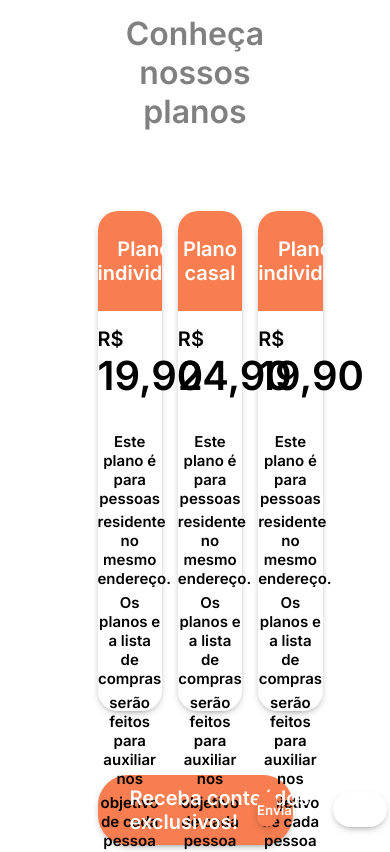
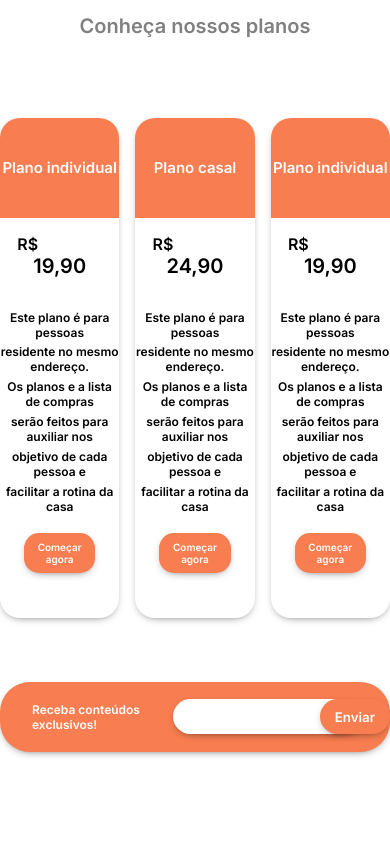
Before and after one commit to bruno-boggio/Figmateste-app, a React (Create React App) app: page / in a window 390 px wide. Shown: the part 3520-4372 px from the top of the page. Built offline with nearby package versions, Linux system fonts and the light colour scheme.

Commit message:
responsividade card planos e conteudos exclusivos

```diff
--- a/src/App.css
+++ b/src/App.css
@@ -810,7 +810,7 @@ p {
 }
 
 .div-conteudos-exclusivos{
-  width: 100%;
+  max-width: 100%;
   background-color: rgb(248,125,80);
   border-radius: 30px;
   display: flex;
@@ -828,8 +828,14 @@ p {
   margin-left: 2rem;
 }
 
+.conteudo-exclusivos-div-input-btn{
+  max-width: 100%;
+  display: flex;
+  margin: 0 auto;
+}
+
 .conteudo-exclusivos-input{
-  width: 40%;
+  max-width: 100%;
   height: 35px;
   border-radius: 20px;
   margin: 0 auto;
@@ -841,13 +847,12 @@ p {
 
 .conteudo-exclusivos-btn{
   border-radius: 20px;
-  width: 10%;
+  width: 80px;
   height: 35px;
   background-color: rgb(248,125,80);
-  margin-left: -130px;
   color: white;
   border: none;
-  margin-right: 1rem;
+  margin-left: -20%;
   -webkit-box-shadow: 0px 3px 10px -8px rgba(0,0,0,0.75);
   -moz-box-shadow: 0px 3px 10px -4px rgba(0,0,0,0.75);
   box-shadow: 0px 3px 10px -5px rgba(0,0,0,0.75);
@@ -1128,4 +1133,56 @@ p {
                   .comeceagora-btn{
                     max-width: 40%;
                   }
+
+                  .div-container-planos{
+                    max-width: 100%;
+                    margin: 8rem auto;
+                  }
+
+                  .planos-h1{
+                    font-size: 20px;
+                  }
+
+                  .container-plano-box{
+                    max-width: 100%;
+                  }
+
+                  .planos-box-h1{
+                    font-size: 15px;
+                  }
+
+                  .rs-box-h1{
+                    font-size: 1rem;
+                  }
+
+                  .valor-box-h1{
+                    font-size: 20px;
+                  }
+
+                  .box-p{
+                    font-size: 12px;
+                    margin: 0.3rem auto;
+                  }
+
+                  .box-btn{
+                    width: 60%;
+                    font-size: 10px;
+                    margin-top: -0.8rem;
+                  }
+
+                  .div-conteudos-exclusivos{
+                    max-width: 100%;
+                  }
+
+                  .conteudo-exclusivos-h1{
+                    font-size: 12px;
+                  }
+
+                  .conteudo-exclusivos-input{
+                    width: 100%;
+                  }
+
+                  .conteudo-exclusivos-btn{
+                    margin-left: -20%;
+                  }
                 }
--- a/src/Components/CardPlanos.jsx
+++ b/src/Components/CardPlanos.jsx
@@ -92,8 +92,12 @@ const CardPlanos = () => {
 
             <div className="div-conteudos-exclusivos">
                 <h1 className="conteudo-exclusivos-h1">Receba conteúdos exclusivos! </h1>
+
+              <div className="conteudo-exclusivos-div-input-btn">
+
                 <input className="conteudo-exclusivos-input" type="text"></input>
                 <button className="conteudo-exclusivos-btn">Enviar</button>
+              </div>
             </div>
 
             <div className="div-space"></div>
```
